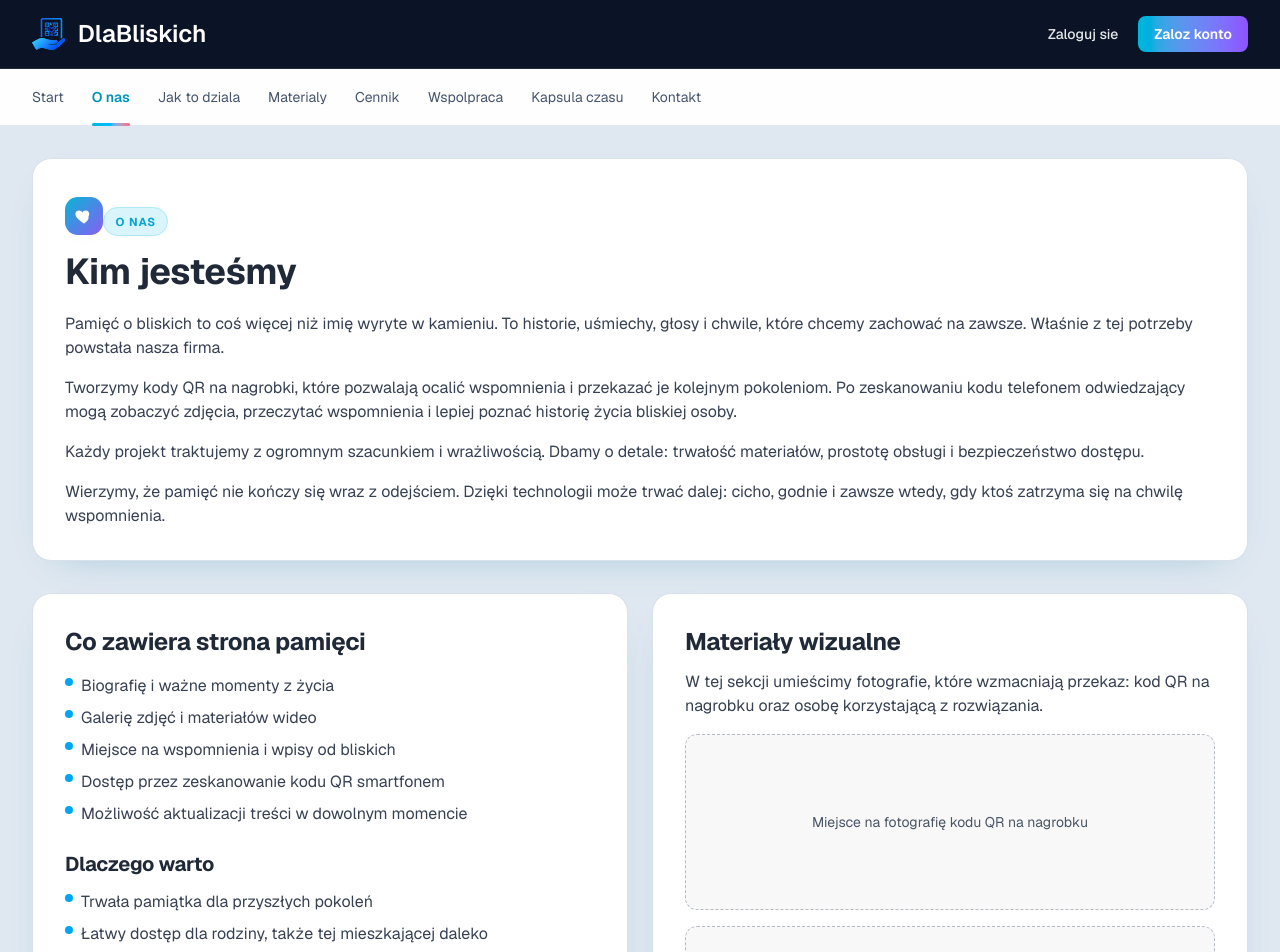
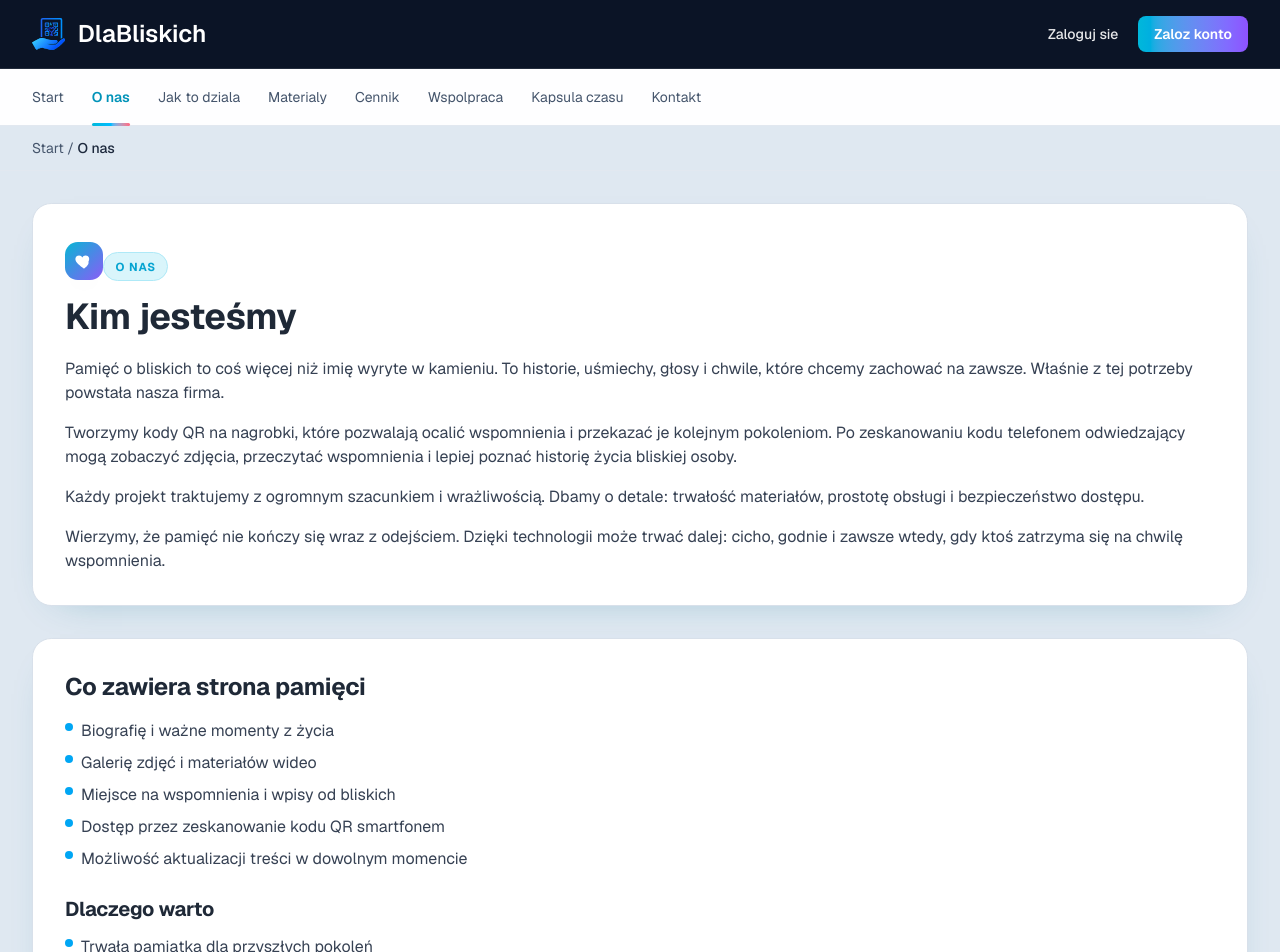
Before and after one commit to Marcinr1984/strona-informacyjna, a Next.js app: page /o-nas in a window 1280 px wide. Shown: the top 952 px of the page. Built offline with nearby package versions, Linux system fonts and the light colour scheme.

Commit message:
Przebudowa sekcji O nas i dodanie breadcrumb pod menu

```diff
--- a/app/layout.tsx
+++ b/app/layout.tsx
@@ -4,6 +4,7 @@ import "./globals.css";
 import Footer from "../components/Footer";
 import Menu from "../components/Menu";
 import ThemeProvider from "../components/ThemeProvider";
+import Breadcrumbs from "../components/Breadcrumbs";
 
 const geistSans = Geist({
   variable: "--font-geist-sans",
@@ -32,6 +33,7 @@ export default function RootLayout({
       >
         <ThemeProvider />
         <Menu />
+        <Breadcrumbs />
         <main className="w-full">{children}</main>
         <Footer />
       </body>
--- a/app/o-nas/page.tsx
+++ b/app/o-nas/page.tsx
@@ -54,8 +54,7 @@ export default function ONasPage() {
         </div>
       </section>
 
-      <section className="mt-8 grid gap-6 lg:grid-cols-2">
-        <article className="panel p-8">
+      <section className="panel mt-8 p-8">
         <h2 className="section-title text-2xl">Co zawiera strona pamięci</h2>
         <ul className="mt-4 space-y-2 text-gray-700">
           {memoryFeatures.map((item) => (
@@ -74,17 +73,11 @@ export default function ONasPage() {
             </li>
           ))}
         </ul>
-        </article>
+      </section>
 
-        <article className="panel p-8">
-          <h3 className="section-title text-2xl">Materiały wizualne</h3>
-          <p className="mt-3 text-gray-700">
-            W tej sekcji umieścimy fotografie, które wzmacniają przekaz: kod QR na nagrobku
-            oraz osobę korzystającą z rozwiązania.
-          </p>
+      <section className="panel mt-8 p-8">
         <PhotoPlaceholder label="Miejsce na fotografię kodu QR na nagrobku" />
         <PhotoPlaceholder label="Miejsce na fotografię osoby z kodem QR" />
-        </article>
       </section>
     </main>
   );
--- /dev/null
+++ b/components/Breadcrumbs.tsx
@@ -0,0 +1,48 @@
+'use client'
+
+import Link from 'next/link'
+import { usePathname } from 'next/navigation'
+
+const LABELS: Record<string, string> = {
+  'o-nas': 'O nas',
+  'jak-to-dziala': 'Jak to dziala',
+  materialy: 'Materialy',
+  cennik: 'Cennik',
+  wspolpraca: 'Wspolpraca',
+  'kapsula-czasu': 'Kapsula czasu',
+  kontakt: 'Kontakt',
+  faq: 'FAQ',
+}
+
+export default function Breadcrumbs() {
+  const pathname = usePathname()
+  const parts = pathname.split('/').filter(Boolean)
+
+  return (
+    <div className="border-b border-slate-200 bg-[#dfe8f1]">
+      <div className="mx-auto w-full max-w-7xl px-4 py-3 text-sm text-slate-600 sm:px-6 lg:px-8">
+        <Link href="/" className="hover:text-slate-800">
+          Start
+        </Link>
+        {parts.map((part, index) => {
+          const href = `/${parts.slice(0, index + 1).join('/')}`
+          const label = LABELS[part] ?? part
+          const isLast = index === parts.length - 1
+
+          return (
+            <span key={href}>
+              {' / '}
+              {isLast ? (
+                <span className="font-medium text-slate-800">{label}</span>
+              ) : (
+                <Link href={href} className="hover:text-slate-800">
+                  {label}
+                </Link>
+              )}
+            </span>
+          )
+        })}
+      </div>
+    </div>
+  )
+}
```
Lines whose indentation alone changed are shown as unchanged.
